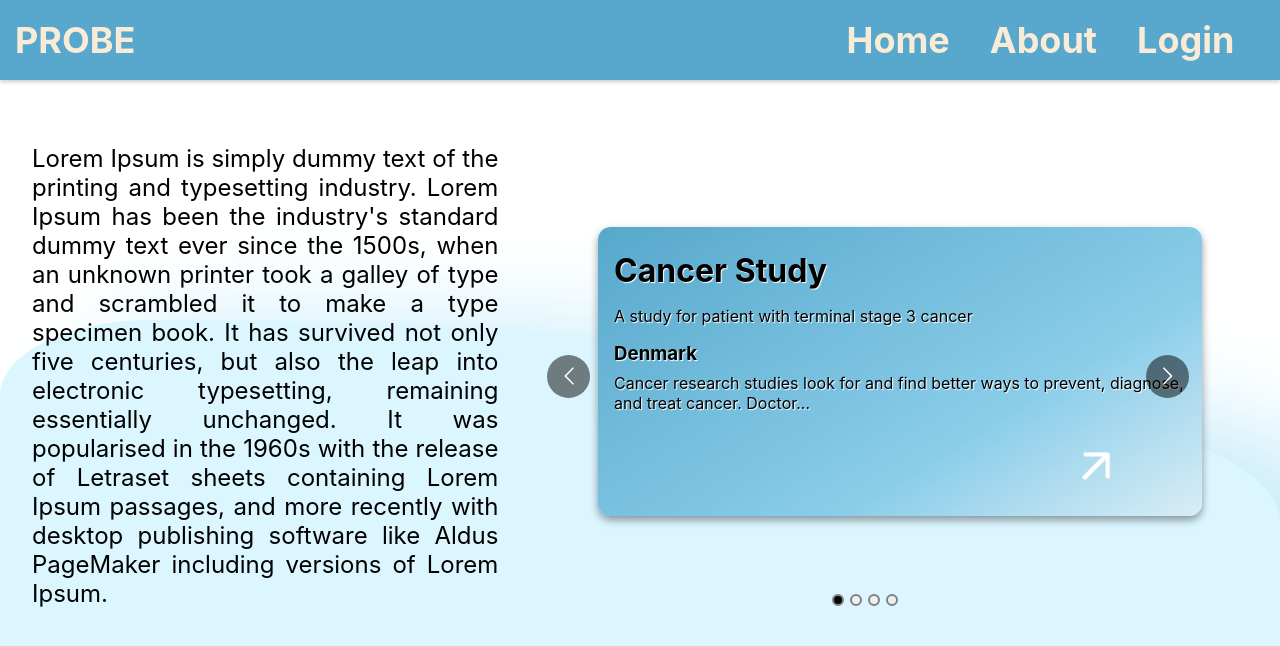
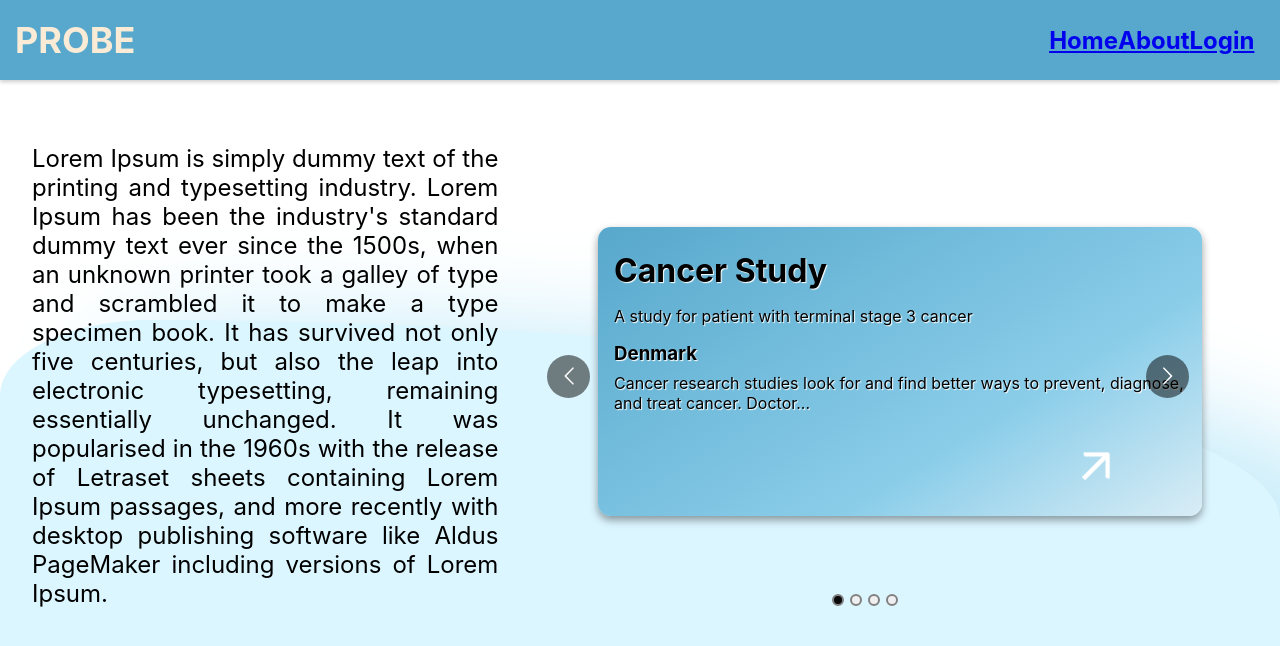
Before and after one commit to Joecthomsen/probe, a React (Create React App) app in the folder web/: page / in a window 1280 px wide. Shown: the top 646 px of the page. Built offline with nearby package versions, Linux system fonts and the light colour scheme.

Commit message:
Link functiollity added

```diff
--- a/web/package.json
+++ b/web/package.json
@@ -10,6 +10,7 @@
     "react": "^18.2.0",
     "react-dom": "^18.2.0",
     "react-multi-carousel": "^2.8.2",
+    "react-router-dom": "^6.3.0",
     "react-scripts": "5.0.1",
     "web-vitals": "^2.1.4"
   },
--- a/web/src/App.js
+++ b/web/src/App.js
@@ -1,10 +1,24 @@
 import LandingPage from './pages/LandingPage';
+import Aboute from './pages/About';
+import Login from './pages/Login';
+import {
+  BrowserRouter,
+  Routes,
+  Route,
+} from "react-router-dom";
 
 function App() {
   return (
-    <div className="App">
-      <LandingPage />
-    </div>
+    <BrowserRouter>
+      <Routes>
+          <Route path='/' element={<LandingPage/>}/>
+          <Route path='/about' element={<Aboute/>}/>
+          <Route path='/login' element={<Login/>}/>
+      </Routes>
+    </BrowserRouter>
+    // <div className="App">
+    //   <LandingPage />
+    // </div>
   );
 }
 
--- a/web/src/components/NavBar.jsx
+++ b/web/src/components/NavBar.jsx
@@ -1,11 +1,13 @@
+import {Link} from 'react-router-dom'
+
 const NavBar = () => {
     return (
         <nav className="nav-bar-container">
             <h1 className="nav-bar-logo">PROBE</h1>
             <div className="nav-bar-links">
-                <h1>Home</h1>
-                <h1>About</h1>
-                <h1>Login</h1>
+                <Link to='/' className="nav-bar-links">Home</Link>
+                <Link to='/about' className="nav-bar-links">About</Link>
+                <Link to='/login' className="nav-bar-links">Login</Link>
             </div>
         </nav>
     );
--- /dev/null
+++ b/web/src/pages/About.jsx
@@ -0,0 +1,7 @@
+const about = () => {
+    return (
+        <h1>About!</h1>
+     );
+}
+
+export default about;
--- /dev/null
+++ b/web/src/pages/Login.jsx
@@ -0,0 +1,7 @@
+const login = () => {
+    return (
+        <h1>Login here mofo!</h1>
+     );
+}
+
+export default login;
```
Also changed, not shown: 1 other file (tests, documents, lock files or other folders).
